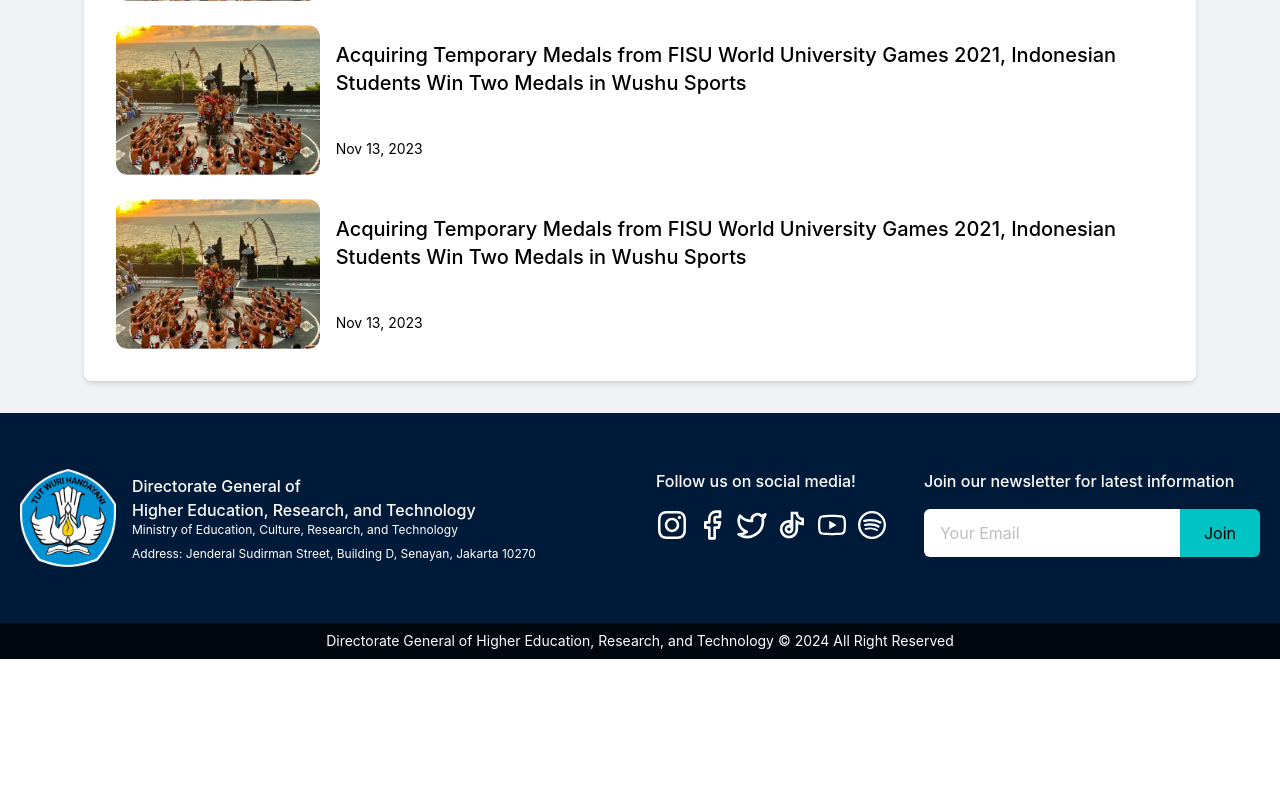
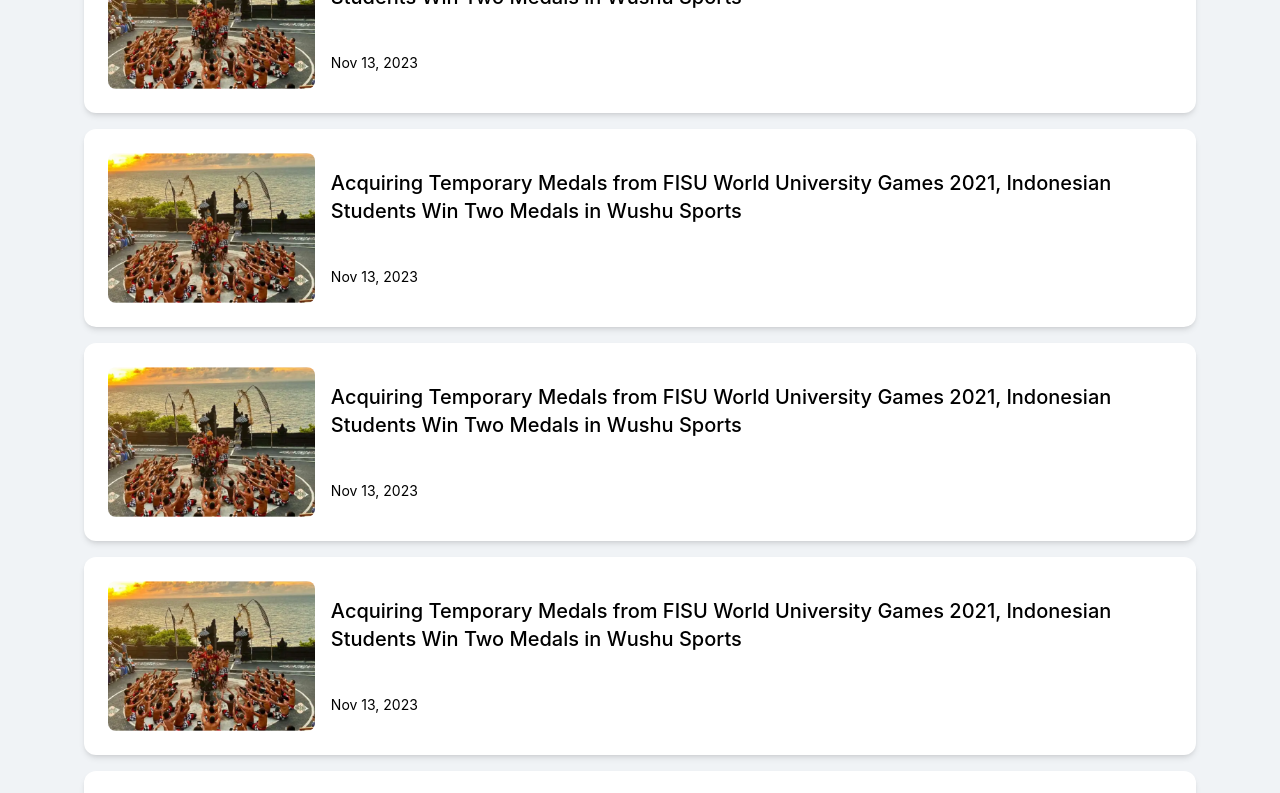
Before and after one commit to MBintangS/study, a React (Vite) app: page /campus-update in a window 1280 px wide. Shown: the part 1200-1993 px from the top of the page. Before the commit the page ends 1859 px from the top, so only its background shows below. Built offline with nearby package versions, Linux system fonts and the light colour scheme.

Commit message:
refactor card article

```diff
--- /dev/null
+++ b/src/components/CardArticle.jsx
@@ -0,0 +1,27 @@
+import { useNavigate } from "react-router-dom";
+
+const CardArticle = ({ img, caption, date, navigateTo = "/" }) => {
+  const navigate = useNavigate();
+  return (
+    <div
+      className="w-full bg-white rounded-xl cursor-pointer shadow-md p-6 my-4 space-y-6 hover:-translate-y-1 transition-all"
+      onClick={() => navigate(`${navigateTo}`)}
+    >
+      <div className="flex flex-col md:flex-row w-full">
+        <div className="w-[300px] h-[150px]">
+          <img
+            src={img}
+            alt="CampusUpdate"
+            className="object-cover w-full h-full rounded-lg"
+          />
+        </div>
+        <div className="flex flex-col justify-between p-0 md:p-4">
+          <h1 className="text-base sm:text-xl font-medium">{caption}</h1>
+          <p className="text-sm font-normal">{date}</p>
+        </div>
+      </div>
+    </div>
+  );
+};
+
+export default CardArticle;
--- a/src/components/CardCampusUpdate.jsx
+++ /dev/null
@@ -1,18 +0,0 @@
-import culture from "../assets/culture.webp";
-
-
-const CardCampusUpdate = () => {
-  return (
-    <div className="flex flex-col md:flex-row w-full">
-      <div className="w-[300px] h-[150px]">
-        <img src={culture} alt="CampusUpdate" className="object-cover w-full h-full rounded-xl" />
-      </div>
-      <div className="flex flex-col justify-between p-0 md:p-4">
-        <h1 className="text-base sm:text-xl font-medium">Acquiring Temporary Medals from FISU World University Games 2021, Indonesian Students Win Two Medals in Wushu Sports</h1>
-        <p className="text-sm font-normal">Nov 13, 2023</p>
-      </div>
-    </div>
-  );
-};
-
-export default CardCampusUpdate;
--- a/src/components/Hero.jsx
+++ b/src/components/Hero.jsx
@@ -1,8 +1,8 @@
 import React from "react";
 
-const Hero = ({ imgBanner }) => {
+const Hero = ({ imgBanner, ref }) => {
   return (
-    <div className="w-full relative">
+    <div className="w-full relative" ref={ref}>
       <div className="relative">
         <img
           src={imgBanner}
--- a/src/pages/CampusUpdate.jsx
+++ b/src/pages/CampusUpdate.jsx
@@ -1,30 +1,281 @@
-import React, { useEffect } from "react";
+import React, { useEffect, useRef, useState } from "react";
 import Navbar from "../components/layout/Navbar";
 import Footer from "../components/layout/Footer";
-import CardCampusUpdate from "../components/CardCampusUpdate";
 import Hero from "../components/Hero";
-import BannerArticle from "/banner-campus-update.webp"
+import BannerArticle from "/banner-campus-update.webp";
+import CardArticle from "../components/CardArticle";
+
+import culture from "../assets/culture.webp";
+import Pagination from "../components/Pagination";
+
+const data = [
+  {
+    img: culture,
+    caption: "Acquiring Temporary Medals from FISU World University Games 2021, Indonesian Students Win Two Medals in Wushu Sports",
+    date: "Nov 13, 2023",
+    navigateTo: "/",
+  },
+  {
+    img: culture,
+    caption: "Acquiring Temporary Medals from FISU World University Games 2021, Indonesian Students Win Two Medals in Wushu Sports",
+    date: "Nov 13, 2023",
+  },
+  {
+    img: culture,
+    caption: "Acquiring Temporary Medals from FISU World University Games 2021, Indonesian Students Win Two Medals in Wushu Sports",
+    date: "Nov 13, 2023",
+    navigateTo: "/search",
+  },
+  {
+    img: culture,
+    caption: "Acquiring Temporary Medals from FISU World University Games 2021, Indonesian Students Win Two Medals in Wushu Sports",
+    date: "Nov 13, 2023",
+    navigateTo: "/",
+  },
+  {
+    img: culture,
+    caption: "Acquiring Temporary Medals from FISU World University Games 2021, Indonesian Students Win Two Medals in Wushu Sports",
+    date: "Nov 13, 2023",
+  },
+  {
+    img: culture,
+    caption: "Acquiring Temporary Medals from FISU World University Games 2021, Indonesian Students Win Two Medals in Wushu Sports",
+    date: "Nov 13, 2023",
+    navigateTo: "/search",
+  },
+  {
+    img: culture,
+    caption: "Acquiring Temporary Medals from FISU World University Games 2021, Indonesian Students Win Two Medals in Wushu Sports",
+    date: "Nov 13, 2023",
+    navigateTo: "/",
+  },
+  {
+    img: culture,
+    caption: "Acquiring Temporary Medals from FISU World University Games 2021, Indonesian Students Win Two Medals in Wushu Sports",
+    date: "Nov 13, 2023",
+  },
+  {
+    img: culture,
+    caption: "Acquiring Temporary Medals from FISU World University Games 2021, Indonesian Students Win Two Medals in Wushu Sports",
+    date: "Nov 13, 2023",
+    navigateTo: "/search",
+  },
+  {
+    img: culture,
+    caption: "Acquiring Temporary Medals from FISU World University Games 2021, Indonesian Students Win Two Medals in Wushu Sports",
+    date: "Nov 13, 2023",
+    navigateTo: "/",
+  },
+  {
+    img: culture,
+    caption: "Acquiring Temporary Medals from FISU World University Games 2021, Indonesian Students Win Two Medals in Wushu Sports",
+    date: "Nov 13, 2023",
+  },
+  {
+    img: culture,
+    caption: "Acquiring Temporary Medals from FISU World University Games 2021, Indonesian Students Win Two Medals in Wushu Sports",
+    date: "Nov 13, 2023",
+    navigateTo: "/search",
+  },
+  {
+    img: culture,
+    caption: "Acquiring Temporary Medals from FISU World University Games 2021, Indonesian Students Win Two Medals in Wushu Sports",
+    date: "Nov 13, 2023",
+    navigateTo: "/",
+  },
+  {
+    img: culture,
+    caption: "Acquiring Temporary Medals from FISU World University Games 2021, Indonesian Students Win Two Medals in Wushu Sports",
+    date: "Nov 13, 2023",
+  },
+  {
+    img: culture,
+    caption: "Acquiring Temporary Medals from FISU World University Games 2021, Indonesian Students Win Two Medals in Wushu Sports",
+    date: "Nov 13, 2023",
+    navigateTo: "/search",
+  },
+  {
+    img: culture,
+    caption: "Acquiring Temporary Medals from FISU World University Games 2021, Indonesian Students Win Two Medals in Wushu Sports",
+    date: "Nov 13, 2023",
+    navigateTo: "/",
+  },
+  {
+    img: culture,
+    caption: "Acquiring Temporary Medals from FISU World University Games 2021, Indonesian Students Win Two Medals in Wushu Sports",
+    date: "Nov 13, 2023",
+  },
+  {
+    img: culture,
+    caption: "Acquiring Temporary Medals from FISU World University Games 2021, Indonesian Students Win Two Medals in Wushu Sports",
+    date: "Nov 13, 2023",
+    navigateTo: "/search",
+  },
+  {
+    img: culture,
+    caption: "Acquiring Temporary Medals from FISU World University Games 2021, Indonesian Students Win Two Medals in Wushu Sports",
+    date: "Nov 13, 2023",
+    navigateTo: "/",
+  },
+  {
+    img: culture,
+    caption: "Acquiring Temporary Medals from FISU World University Games 2021, Indonesian Students Win Two Medals in Wushu Sports",
+    date: "Nov 13, 2023",
+  },
+  {
+    img: culture,
+    caption: "Acquiring Temporary Medals from FISU World University Games 2021, Indonesian Students Win Two Medals in Wushu Sports",
+    date: "Nov 13, 2023",
+    navigateTo: "/search",
+  },
+  {
+    img: culture,
+    caption: "Acquiring Temporary Medals from FISU World University Games 2021, Indonesian Students Win Two Medals in Wushu Sports",
+    date: "Nov 13, 2023",
+    navigateTo: "/",
+  },
+  {
+    img: culture,
+    caption: "Acquiring Temporary Medals from FISU World University Games 2021, Indonesian Students Win Two Medals in Wushu Sports",
+    date: "Nov 13, 2023",
+  },
+  {
+    img: culture,
+    caption: "Acquiring Temporary Medals from FISU World University Games 2021, Indonesian Students Win Two Medals in Wushu Sports",
+    date: "Nov 13, 2023",
+    navigateTo: "/search",
+  },
+  {
+    img: culture,
+    caption: "Acquiring Temporary Medals from FISU World University Games 2021, Indonesian Students Win Two Medals in Wushu Sports",
+    date: "Nov 13, 2023",
+    navigateTo: "/",
+  },
+  {
+    img: culture,
+    caption: "Acquiring Temporary Medals from FISU World University Games 2021, Indonesian Students Win Two Medals in Wushu Sports",
+    date: "Nov 13, 2023",
+  },
+  {
+    img: culture,
+    caption: "Acquiring Temporary Medals from FISU World University Games 2021, Indonesian Students Win Two Medals in Wushu Sports",
+    date: "Nov 13, 2023",
+    navigateTo: "/search",
+  },
+  {
+    img: culture,
+    caption: "Acquiring Temporary Medals from FISU World University Games 2021, Indonesian Students Win Two Medals in Wushu Sports",
+    date: "Nov 13, 2023",
+    navigateTo: "/",
+  },
+  {
+    img: culture,
+    caption: "Acquiring Temporary Medals from FISU World University Games 2021, Indonesian Students Win Two Medals in Wushu Sports",
+    date: "Nov 13, 2023",
+  },
+  {
+    img: culture,
+    caption: "Acquiring Temporary Medals from FISU World University Games 2021, Indonesian Students Win Two Medals in Wushu Sports",
+    date: "Nov 13, 2023",
+    navigateTo: "/search",
+  },
+  {
+    img: culture,
+    caption: "Acquiring Temporary Medals from FISU World University Games 2021, Indonesian Students Win Two Medals in Wushu Sports",
+    date: "Nov 13, 2023",
+    navigateTo: "/",
+  },
+  {
+    img: culture,
+    caption: "Acquiring Temporary Medals from FISU World University Games 2021, Indonesian Students Win Two Medals in Wushu Sports",
+    date: "Nov 13, 2023",
+  },
+  {
+    img: culture,
+    caption: "Acquiring Temporary Medals from FISU World University Games 2021, Indonesian Students Win Two Medals in Wushu Sports",
+    date: "Nov 13, 2023",
+    navigateTo: "/search",
+  },
+  {
+    img: culture,
+    caption: "Acquiring Temporary Medals from FISU World University Games 2021, Indonesian Students Win Two Medals in Wushu Sports",
+    date: "Nov 13, 2023",
+    navigateTo: "/",
+  },
+  {
+    img: culture,
+    caption: "Acquiring Temporary Medals from FISU World University Games 2021, Indonesian Students Win Two Medals in Wushu Sports",
+    date: "Nov 13, 2023",
+  },
+  {
+    img: culture,
+    caption: "Acquiring Temporary Medals from FISU World University Games 2021, Indonesian Students Win Two Medals in Wushu Sports",
+    date: "Nov 13, 2023",
+    navigateTo: "/search",
+  },
+];
 
 const CampusUpdate = () => {
+
+  const topRef = useRef(null);
+
+
+    // Pagination
+    const itemsPerPage = 10;
+    const [currentPage, setCurrentPage] = useState(0);
+
+    const pageCount = Math.ceil(data.length / itemsPerPage);
+    const handlePageChange = ({ selected }) => setCurrentPage(selected);
+
+    const startItem = currentPage * itemsPerPage + 1;
+    const endItem = Math.min(startItem + itemsPerPage - 1, data.length);
+
+    const paginatedData = data.slice(
+      currentPage * itemsPerPage,
+      (currentPage + 1) * itemsPerPage
+    );
+
 
   useEffect(() => {
     window.scrollTo(0, 0);
   }, []);
 
+    // Scroll to topRef element when currentPage changes
+    useEffect(() => {
+      if (topRef.current) {
+        topRef.current.scrollIntoView({ behavior: "smooth" });
+      }
+    }, [currentPage]);
+
+
   return (
-    <div className="bg-[#F0F3F6]">
+    <div className="bg-[#F0F3F6]" ref={topRef} >
       <Navbar />
       <Hero imgBanner={BannerArticle} />
       <div className="max-w-6xl w-full mx-auto my-8 px-5">
-        <h1 className="text-2xl md:text-4xl font-semibold text-center">Campus Update</h1>
-        <div className="w-full bg-white rounded-lg shadow-md px-8 py-8 my-8 space-y-6">
-            <CardCampusUpdate />
-            <CardCampusUpdate />
-            <CardCampusUpdate />
-            <CardCampusUpdate />
-            <CardCampusUpdate />
-        </div>
+        <h1 className="text-2xl md:text-4xl my-10 font-semibold text-center">
+          Campus Update
+        </h1>
+        {paginatedData.map((data, index) => (
+          <CardArticle
+            img={data.img}
+            caption={data.caption}
+            date={data.date}
+            navigateTo={data.navigateTo}
+            key={index}
+          />
+        ))}
       </div>
+
+      <Pagination
+        pageCount={pageCount}
+        onPageChange={handlePageChange}
+        startItem={startItem}
+        endItem={endItem}
+        totalItem={data.length}
+      />
+
+
 
       <Footer />
     </div>
```
